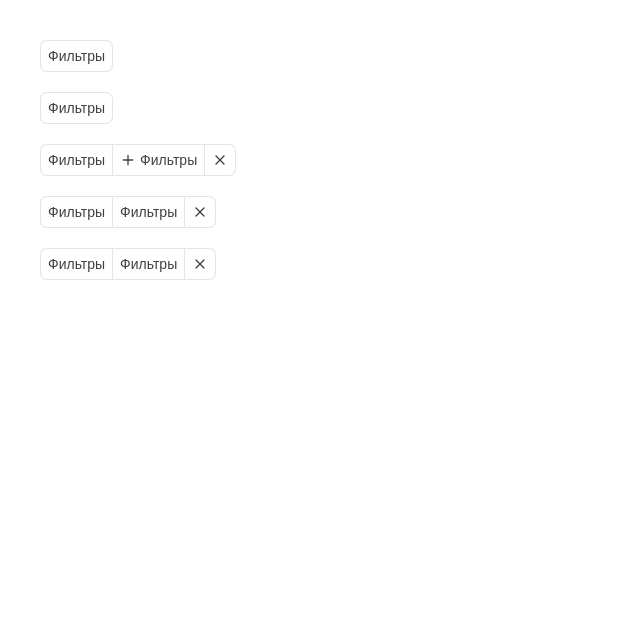
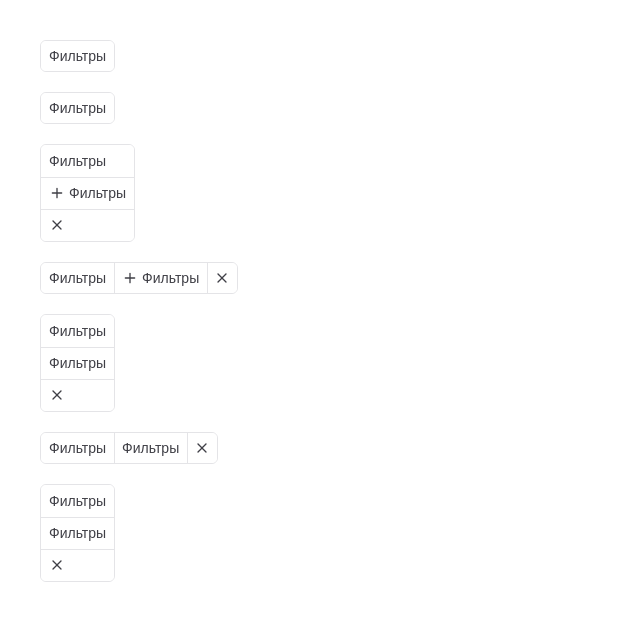
Before and after one commit to lolyou1202/angular_planner, an Angular app: page / in a window 1280 px wide. Shown: the top 620 px of the page, without its empty margins (0-640 px from the left). Built offline with nearby package versions, Linux system fonts and the light colour scheme; a web font is replaced by a local one.

Commit message:
изменен ui компонента border-group на более простой

```diff
--- a/src/app/app.component.html
+++ b/src/app/app.component.html
@@ -4,9 +4,19 @@
 <app-border-group hoverMode="group-hover">
     <app-border-group-child text="Фильтры" />
 </app-border-group>
+<app-border-group hoverMode="individual-hover" direction="vertical">
+    <app-border-group-child text="Фильтры" />
+    <app-border-group-child text="Фильтры" icon="plus" />
+    <app-border-group-child icon="cross" />
+</app-border-group>
 <app-border-group hoverMode="individual-hover">
     <app-border-group-child text="Фильтры" />
     <app-border-group-child text="Фильтры" icon="plus" />
+    <app-border-group-child icon="cross" />
+</app-border-group>
+<app-border-group hoverMode="group-hover" direction="vertical">
+    <app-border-group-child text="Фильтры" />
+    <app-border-group-child text="Фильтры" />
     <app-border-group-child icon="cross" />
 </app-border-group>
 <app-border-group hoverMode="group-hover">
@@ -14,7 +24,7 @@
     <app-border-group-child text="Фильтры" />
     <app-border-group-child icon="cross" />
 </app-border-group>
-<app-border-group hoverMode="group-hover">
+<app-border-group hoverMode="group-hover" direction="vertical">
     <app-border-group-child text="Фильтры" />
     <app-border-group-child text="Фильтры" disableHoverMode />
     <app-border-group-child icon="cross" />
--- a/src/app/shared/components/border-group-child/border-group-child-position.type.ts
+++ /dev/null
@@ -1 +0,0 @@
-export type BorderGroupPosition = 'first' | 'middle' | 'last' | 'single'
--- a/src/app/shared/components/border-group-child/border-group-child.component.html
+++ b/src/app/shared/components/border-group-child/border-group-child.component.html
@@ -1,23 +1,19 @@
 <button
     class="border-group-child"
-    [ngClass]="[position() || '']"
-    [class.disable-hover-mode]="disableHoverMode()"
-    [class.bordered-element-hover]="isHover()"
-    [class.only-icon]="!text()"
+    [class]="{
+        'border-group-child': true,
+        'disable-hover': disableHoverMode(),
+        'divider-bottom': withDividerBottom(),
+        'only-icon': icon() && !text() && direction() === 'horizontal',
+        'hover': isHover(),
+        'horizontal': direction() === 'horizontal',
+        'vertical': direction() === 'vertical'
+    }"
     (mouseenter)="onMouseEnter()"
     (mouseleave)="onMouseLeave()"
 >
-    <app-bordered-container
-        [isHover]="isHover()"
-        [withHoverMode]="!disableHoverMode()"
-        class="border-group-child__container"
-    >
-        <span class="border-group-child__content-container">
     @if (icon()) {
-                <app-icon
-                    [name]="icon()!"
-                    class="border-group-child__icon"
-                ></app-icon>
+        <app-icon [name]="icon()!" class="border-group-child__icon"></app-icon>
     }
     @if (text()) {
         <p class="border-group-child__text">
@@ -25,6 +21,4 @@
         </p>
     }
     <ng-content></ng-content>
-        </span>
-    </app-bordered-container>
 </button>
--- a/src/app/shared/components/border-group-child/border-group-child.component.scss
+++ b/src/app/shared/components/border-group-child/border-group-child.component.scss
@@ -1,10 +1,42 @@
 :host {
+    --width: auto;
     --height: 32px;
-    --width: auto;
+    --gap: 4px;
+    --horizontal-padding: 8px;
+    --vertical-padding: 0px;
     --gap: 4px;
     --background-color: var(--color-white);
-    --border-radius: 6px;
     --color-label: var(--color-dark);
+
+    position: relative;
+
+    &:not(:first-child):after {
+        content: '';
+        position: absolute;
+        z-index: 1;
+
+        background: none;
+    }
+    &:has(.border-group-child.horizontal) {
+        &:not(:first-child):after {
+            top: 0;
+            left: 0;
+
+            height: 100%;
+
+            border-left: var(--border-width) solid var(--color-border);
+        }
+    }
+    &:has(.border-group-child.vertical) {
+        &:not(:first-child):after {
+            left: 0;
+            top: 0;
+
+            width: 100%;
+
+            border-top: var(--border-width) solid var(--color-border);
+        }
+    }
 }
 
 .border-group-child {
@@ -12,42 +44,43 @@
     align-items: center;
     gap: var(--gap);
 
-    background: var(--background-color);
+    padding: var(--vertical-padding) var(--horizontal-padding);
+
+    background: var(--color-white);
     border: none;
 
     cursor: pointer;
+    transition: background 0.2s ease;
 
-    &.first &__container {
-        --border-radius-container: var(--border-radius) 0 0 var(--border-radius);
+    &.horizontal {
+        height: 100%;
     }
-    &.middle &__container {
-        --border-radius-container: 0;
-    }
-    &.last &__container {
-        --border-radius-container: 0 var(--border-radius) var(--border-radius) 0;
-    }
-    &.single &__container {
-        --border-radius-container: var(--border-radius);
-    }
-    &.middle,
-    &.last {
-        margin-left: calc(0px - var(--border-width));
+    &.vertical {
+        width: 100%;
+        height: var(--height);
     }
 
-    &__content-container {
-		display: flex;
-		align-items: center;
-		gap: 4px;
+    &.only-icon.horizontal {
+        padding: var(--vertical-padding) calc(var(--horizontal-padding) - var(--border-width));
+    }
 
-		padding: 0 8px;
-		height: var(--height);
-	}
+    &.disable-hover {
+        pointer-events: none;
+    }
+
+    &:not(.disable-hover) {
+        &.hover,
+        &:hover {
+            background: var(--color-background);
+        }
+    }
 
     &__icon {
         --icon-size: 16px;
 
         color: var(--color-dark);
     }
+
     &__text {
         font-weight: 400;
         font-size: 14px;
--- a/src/app/shared/components/border-group-child/border-group-child.component.ts
+++ b/src/app/shared/components/border-group-child/border-group-child.component.ts
@@ -9,15 +9,14 @@ import {
 import { CommonModule } from '@angular/common'
 import { IconComponent } from '../icon/icon.component'
 import { IconNames } from '../icon/icon-names.type'
-import { BorderGroupPosition } from './border-group-child-position.type'
-import { BorderedContainerComponent } from '../bordered-container/bordered-container.component'
+import { Direction } from '../border-group/border-group.model'
 
 @Component({
     selector: 'app-border-group-child',
     standalone: true,
     templateUrl: 'border-group-child.component.html',
     styleUrl: 'border-group-child.component.scss',
-    imports: [CommonModule, BorderedContainerComponent, IconComponent],
+    imports: [CommonModule, IconComponent],
     changeDetection: ChangeDetectionStrategy.OnPush
 })
 export class BorderGroupChildComponent {
@@ -26,19 +25,25 @@ export class BorderGroupChildComponent {
     public readonly disableHoverMode = input(false, {
         transform: booleanAttribute
     })
-
-    public position = signal<BorderGroupPosition | null>(null)
-    public isHover = signal<boolean>(false)
+    public readonly withDividerBottom = input(false, {
+        transform: booleanAttribute
+    })
 
     public mouseEnter = output<void>()
     public mouseLeave = output<void>()
 
-    public onMouseEnter(): void {
-        if (this.disableHoverMode()) return
-        this.mouseEnter.emit()
+    public readonly isHover = signal<boolean>(false)
+    public readonly direction = signal<Direction>('horizontal')
+
+    protected onMouseEnter(): void {
+        if (!this.disableHoverMode()) {
+            this.mouseEnter.emit()
+        }
     }
-    public onMouseLeave(): void {
-        if (this.disableHoverMode()) return
-        this.mouseLeave.emit()
+
+    protected onMouseLeave(): void {
+        if (!this.disableHoverMode()) {
+            this.mouseLeave.emit()
+        }
     }
 }
--- a/src/app/shared/components/border-group/border-group-hover-mode.type.ts
+++ /dev/null
@@ -1 +0,0 @@
-export type HoverMode = 'individual-hover' | 'group-hover'
--- a/src/app/shared/components/border-group/border-group.component.html
+++ b/src/app/shared/components/border-group/border-group.component.html
@@ -1,6 +1,6 @@
 <div
     class="border-group"
-    [ngClass]="[hoverMode()]"
+    [ngClass]="[hoverMode(), direction()]"
     (mouseenter)="onMouseEnter()"
     (mouseleave)="onMouseLeave()"
 >
--- a/src/app/shared/components/border-group/border-group.component.scss
+++ b/src/app/shared/components/border-group/border-group.component.scss
@@ -1,8 +1,25 @@
 :host {
+	--height: 32px;
+
     display: inline-flex;
 }
 
 .border-group {
     display: flex;
     gap: 0;
+
+    overflow: hidden;
+
+    border: var(--border-width) solid var(--color-border);
+    border-radius: 6px;
+
+    &.vertical {
+        flex-direction: column;
+    }
+
+    &.horizontal {
+        flex-direction: row;
+
+		height: var(--height);
+    }
 }
--- a/src/app/shared/components/border-group/border-group.component.ts
+++ b/src/app/shared/components/border-group/border-group.component.ts
@@ -12,7 +12,7 @@ import {
 import { CommonModule } from '@angular/common'
 import { BorderGroupChildComponent } from '../border-group-child/border-group-child.component'
 import { takeUntilDestroyed } from '@angular/core/rxjs-interop'
-import { HoverMode } from './border-group-hover-mode.type'
+import { Direction, HoverMode } from './border-group.model'
 
 @Component({
     selector: 'app-border-group',
@@ -27,6 +27,7 @@ export class BorderGroupComponent implements AfterContentInit {
     private _children!: QueryList<BorderGroupChildComponent>
 
     public readonly hoverMode = input<HoverMode>('individual-hover')
+    public readonly direction = input<Direction>('horizontal')
 
     private _destroyRef = inject(DestroyRef)
     private _subscriptions: {
@@ -47,26 +48,10 @@ export class BorderGroupComponent implements AfterContentInit {
         this._clearAllSubscriptions()
 
         this._children.forEach((child, index) => {
-            this._updateChildPosition(child, index, this._children.length)
+            child.direction.set(this.direction())
 
             this._setupMouseListeners(child, index)
         })
-    }
-
-    private _updateChildPosition(
-        child: BorderGroupChildComponent,
-        index: number,
-        total: number
-    ): void {
-        if (total === 1) {
-            child.position.set('single')
-        } else if (index === 0) {
-            child.position.set('first')
-        } else if (index === total - 1) {
-            child.position.set('last')
-        } else {
-            child.position.set('middle')
-        }
     }
 
     private _setupMouseListeners(
--- /dev/null
+++ b/src/app/shared/components/border-group/border-group.model.ts
@@ -0,0 +1,2 @@
+export type HoverMode = 'individual-hover' | 'group-hover'
+export type Direction = 'horizontal' | 'vertical'
--- a/src/styles.scss
+++ b/src/styles.scss
@@ -5,6 +5,7 @@
     --token-light-1: #f8f8f9;
     --token-light-2: #e4e4e7;
     --token-light-3: #f4f4f6;
+    --token-light-4: #f4f4f5;
     --token-gray-1: #c9c9ca;
     --token-gray-2: #b6b6ba;
     --token-dark: #3f3f46;
@@ -37,6 +38,7 @@
     --color-border-dark: var(--token-gray-2);
 
     --color-background: var(--token-light-1);
+    --color-background-hover: var(--token-light-4);
 
     --color-white: var(--token-white);
     --color-light: var(--token-gray-1);
@@ -68,10 +70,3 @@ body {
 
     font-family: 'Lato', serif;
 }
-
-.divider {
-    width: 1px;
-    height: 20px;
-
-    background: var(--border-color);
-}
```
Lines whose indentation alone changed are shown as unchanged.
